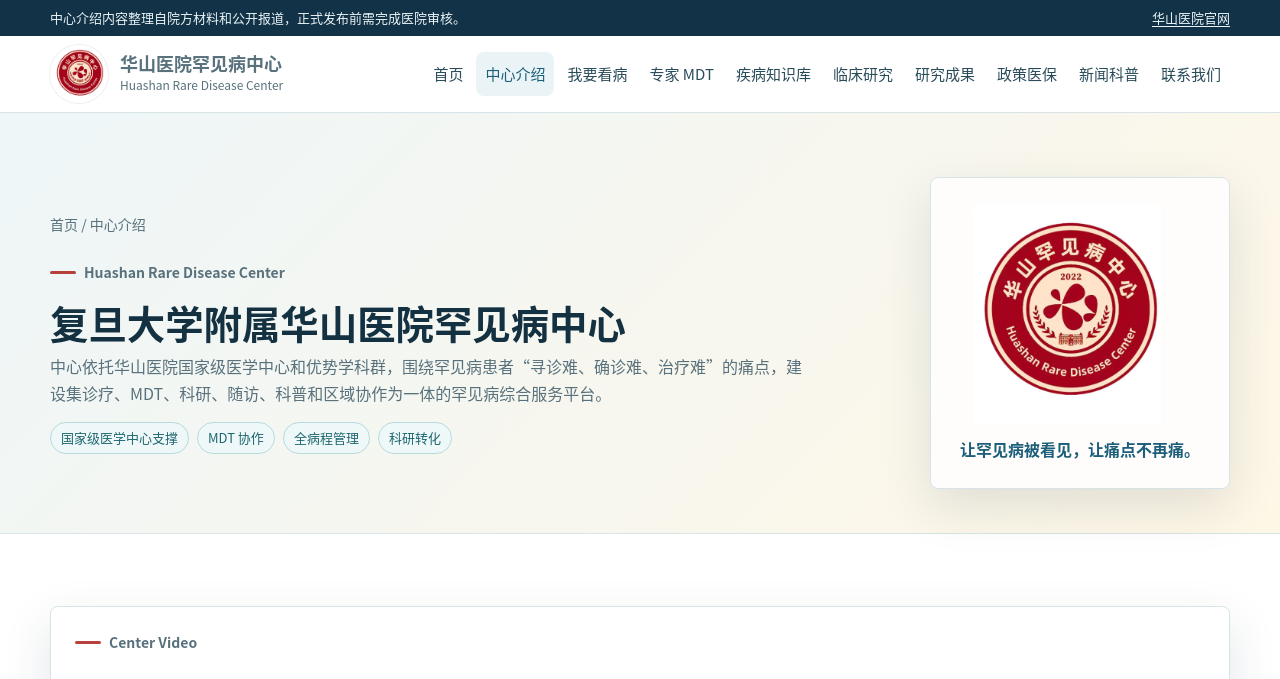
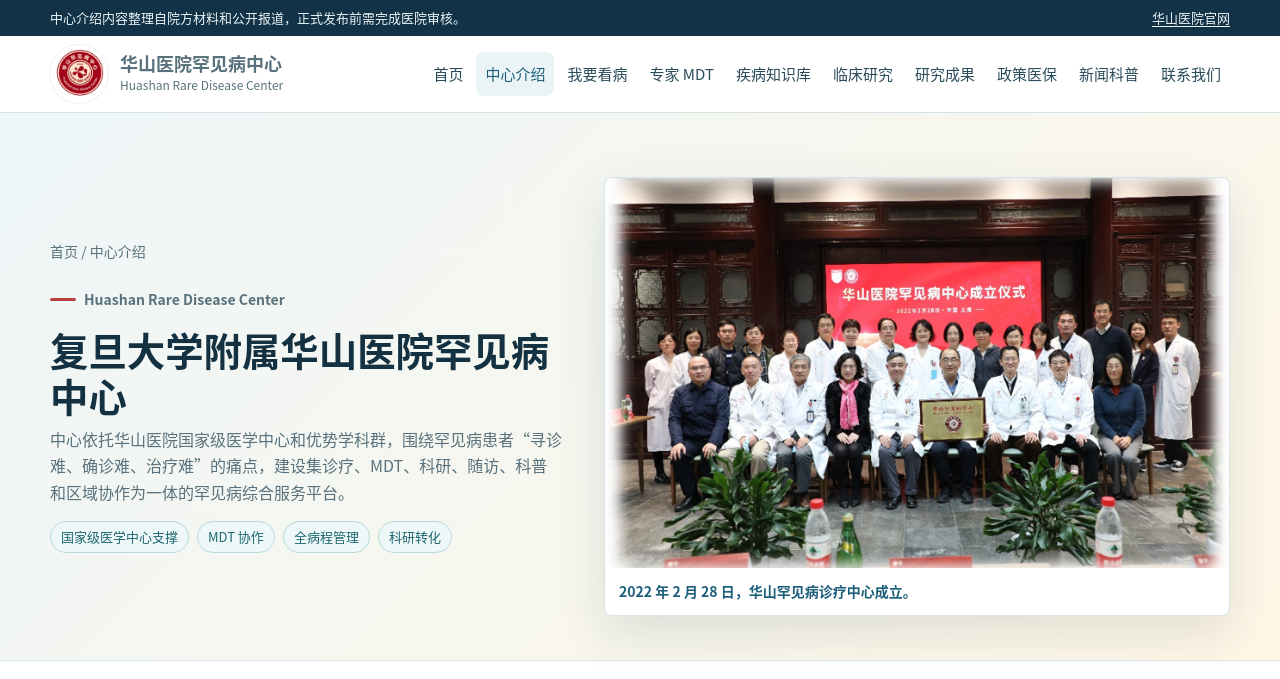
Before and after one commit to zhaochongbosh-glitch/huashan-rare-disease-center, a plain HTML site: page about.html in a window 1280 px wide. Shown: the top 679 px of the page. Drawn offline with Linux system fonts and the light colour scheme.

Commit message:
Use founding photo on about page

```diff
--- a/about.html
+++ b/about.html
@@ -29,8 +29,8 @@
             <div class="tag-row"><span class="tag">国家级医学中心支撑</span><span class="tag">MDT 协作</span><span class="tag">全病程管理</span><span class="tag">科研转化</span></div>
           </div>
           <figure class="about-logo-card">
-            <img src="assets/huashan-rare-disease-center-logo.jpg" alt="华山罕见病中心标识">
-            <figcaption>让罕见病被看见，让痛点不再痛。</figcaption>
+            <img src="assets/about/center-founding-ceremony.png" alt="华山医院罕见病中心成立仪式合影">
+            <figcaption>2022 年 2 月 28 日，华山罕见病诊疗中心成立。</figcaption>
           </figure>
         </div>
       </section>
--- a/styles.css
+++ b/styles.css
@@ -472,31 +472,32 @@
 
 .about-hero-grid {
   display: grid;
-  grid-template-columns: minmax(0, 1fr) 300px;
+  grid-template-columns: minmax(0, .9fr) minmax(420px, 1.1fr);
   gap: 42px;
   align-items: center;
 }
 
 .about-logo-card {
+  overflow: hidden;
   margin: 0;
-  padding: 26px;
   border: 1px solid var(--line);
   border-radius: 8px;
-  text-align: center;
-  background: rgba(255, 255, 255, .82);
+  background: #fff;
   box-shadow: var(--shadow);
 }
 
 .about-logo-card img {
-  width: min(220px, 100%);
-  aspect-ratio: 1;
-  object-fit: contain;
+  display: block;
+  width: 100%;
+  aspect-ratio: 16 / 10;
+  object-fit: cover;
 }
 
 .about-logo-card figcaption {
-  margin-top: 12px;
+  padding: 12px 14px;
   color: var(--blue);
-  font-weight: 800;
+  font-size: 14px;
+  font-weight: 700;
 }
 
 .center-video {
@@ -1051,7 +1052,7 @@
   }
 
   .about-logo-card {
-    max-width: 320px;
+    max-width: none;
   }
 
   .center-video {
```
Also changed, not shown: assets/about/center-founding-ceremony.png (added).
